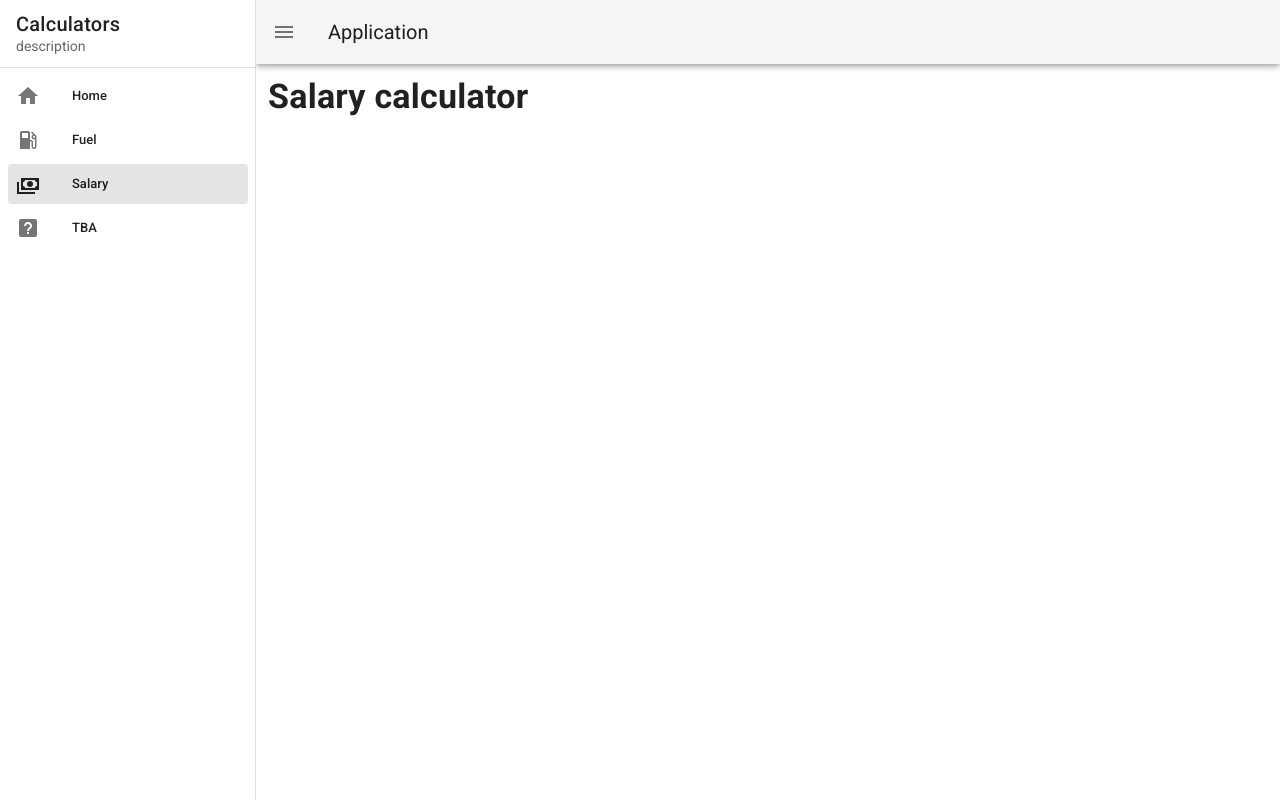
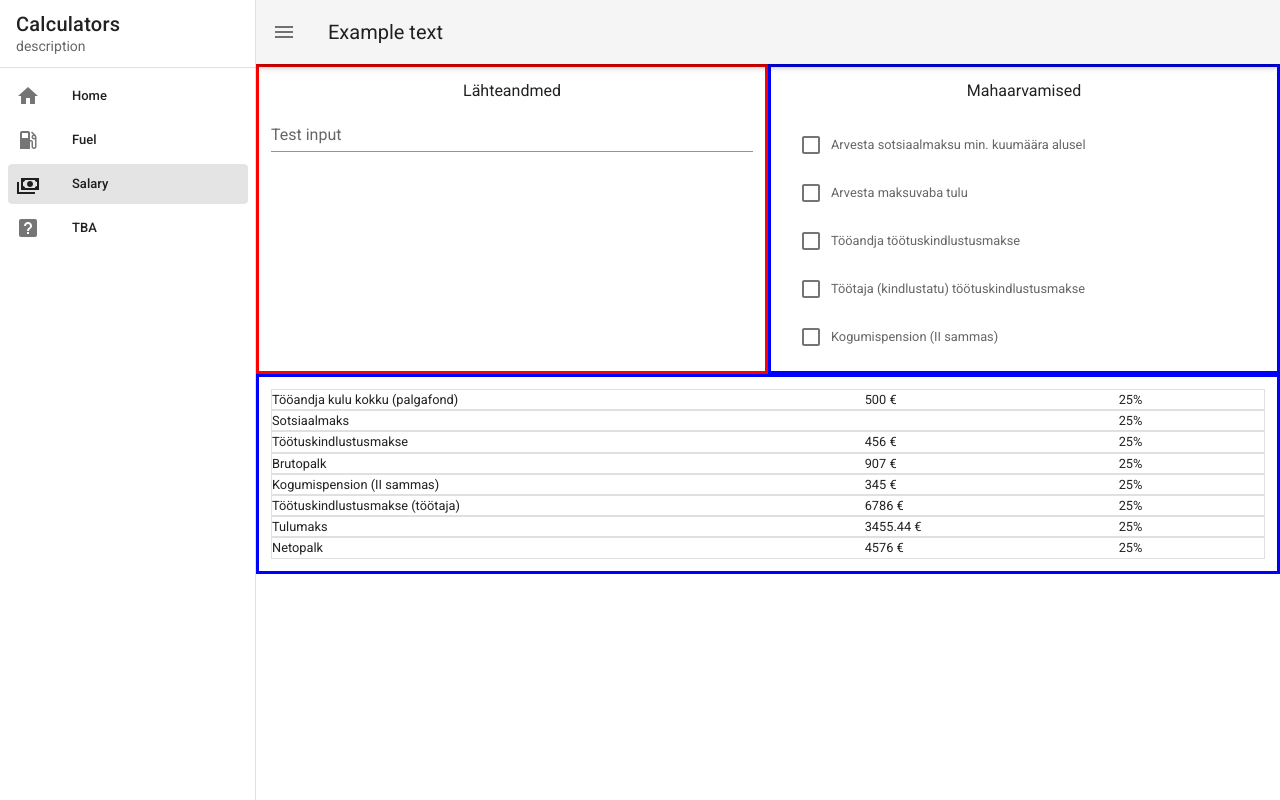
Before and after one commit to IngridJufkin/Calculators, a Vue app: page /salarycalculator in a window 1280 px wide. Built offline with nearby package versions, Linux system fonts and the light colour scheme.

Commit message:
UI base and data example

```diff
--- a/src/App.vue
+++ b/src/App.vue
@@ -26,7 +26,7 @@
     <v-app-bar app>
       <v-app-bar-nav-icon @click="drawer = !drawer"></v-app-bar-nav-icon>
 
-      <v-toolbar-title>Application</v-toolbar-title>
+      <v-toolbar-title>Example text</v-toolbar-title>
     </v-app-bar>
 
     <v-main>
@@ -43,8 +43,8 @@ export default {
       { title: "Home", icon: "mdi-home", to: "/" },
       { title: "Fuel", icon: "mdi-gas-station", to: "/fuelcalculator" },
       { title: "Salary", icon: "mdi-cash-multiple", to: "/salarycalculator" },
-      { title: "TBA", icon: "mdi-help-box" }
-    ]
-  })
+      { title: "TBA", icon: "mdi-help-box" },
+    ],
+  }),
 };
 </script>
--- a/src/components/FuelCalculator.vue
+++ b/src/components/FuelCalculator.vue
@@ -1,7 +1,7 @@
 <template>
   <!-- Calculator name-->
 
-  <v-container>
+  <v-container fluid>
     <v-row justify="center">
       <v-col
         class="spacing-playground pa-12 text-center"
--- a/src/components/SalaryCalculator.vue
+++ b/src/components/SalaryCalculator.vue
@@ -1,13 +1,50 @@
 <template>
   <!-- Calculator name-->
   <v-container>
-    <v-row class="text-left">
-      <v-col class="mb-4">
-        <h1 class="display-1 font-weight-bold mb-3">
-          {{ msg }}
-        </h1>
-      </v-col>
-    </v-row>
+    <v-row
+      ><v-col cols="6" class="left"
+        >Lähteandmed
+
+        <v-text-field
+          v-model.number="testInput"
+          @input="testCalc()"
+          label="Test input"
+          hide-details="auto"
+          type="number"
+          min="0"
+        ></v-text-field> </v-col
+      ><v-col cols="6" class="right"
+        >Mahaarvamised
+
+        <v-list>
+          <v-list-item v-for="item in items" :key="item.id">
+            <v-checkbox
+              class="checkbox"
+              v-model="checkbox"
+              :label="item.name"
+              :value="item"
+              hide-details
+            ></v-checkbox>
+          </v-list-item>
+        </v-list> </v-col
+    ></v-row>
+    <v-row justify="center"
+      ><v-col class="kast" align="left">
+        <v-card
+          v-for="item in results"
+          :key="item.name"
+          class="results"
+          outlined
+          tile
+        >
+          <v-row
+            ><v-col>{{ item.name }}</v-col
+            ><v-col cols="3">{{ item.numVal }}</v-col
+            ><v-col cols="2">{{ item.percentVal }}</v-col></v-row
+          >
+        </v-card></v-col
+      ></v-row
+    >
   </v-container>
 </template>
 
@@ -15,12 +52,98 @@
 export default {
   name: "Salary",
   props: {
-    msg: String
+    msg: String,
   },
   data() {
-    return {};
+    return {
+      testInput: null,
+      testResult: null,
+      checkbox: [],
+      items: [
+        {
+          id: 0,
+          name: "Arvesta sotsiaalmaksu min. kuumäära alusel",
+        },
+        {
+          id: 1,
+          name: "Arvesta maksuvaba tulu",
+        },
+        {
+          id: 2,
+          name: "Tööandja töötuskindlustusmakse",
+        },
+        {
+          id: 3,
+          name: "Töötaja (kindlustatu) töötuskindlustusmakse",
+        },
+        {
+          id: 4,
+          name: "Kogumispension (II sammas)",
+        },
+      ],
+      results: [
+        {
+          id: 0,
+          name: "Tööandja kulu kokku (palgafond)",
+          numVal: "500 €",
+          percentVal: "25%",
+        },
+        {
+          id: 1,
+          name: "Sotsiaalmaks",
+          numVal: null,
+          percentVal: "25%",
+        },
+        {
+          id: 2,
+          name: "Töötuskindlustusmakse",
+          numVal: "456 €",
+          percentVal: "25%",
+        },
+        { id: 3, name: "Brutopalk", numVal: "907 €", percentVal: "25%" },
+        {
+          id: 4,
+          name: "Kogumispension (II sammas)",
+          numVal: "345 €",
+          percentVal: "25%",
+        },
+        {
+          id: 5,
+          name: "Töötuskindlustusmakse (töötaja)",
+          numVal: "6786 €",
+          percentVal: "25%",
+        },
+        { id: 6, name: "Tulumaks", numVal: "3455.44 €", percentVal: "25%" },
+        { id: 7, name: "Netopalk", numVal: "4576 €", percentVal: "25%" },
+      ],
+    };
   },
-  computed: {},
-  methods: {}
+
+  methods: {
+    testCalc() {
+      this.results[1].numVal = this.testInput * 100;
+    },
+  },
 };
 </script>
+
+<style scoped>
+::v-deep .checkbox .v-label {
+  font-size: 0.8em;
+}
+
+::v-deep .kast,
+.right {
+  border-style: solid;
+  border-color: blue;
+}
+::v-deep .left,
+.chart {
+  border-style: solid;
+  border-color: red;
+}
+
+::v-deep .results {
+  font-size: 0.8em;
+}
+</style>
```
Also changed, not shown: 1 other file (tests, documents, lock files or other folders).
